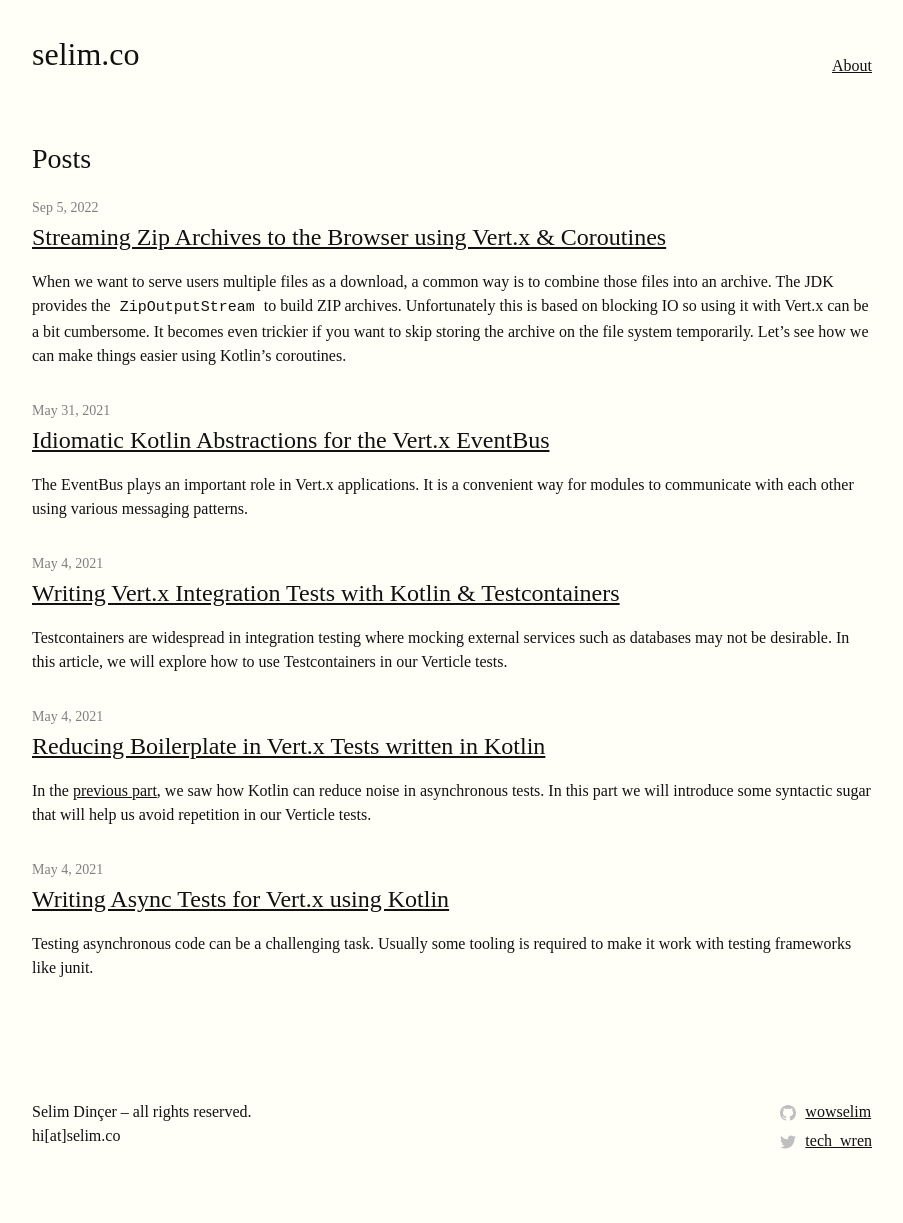
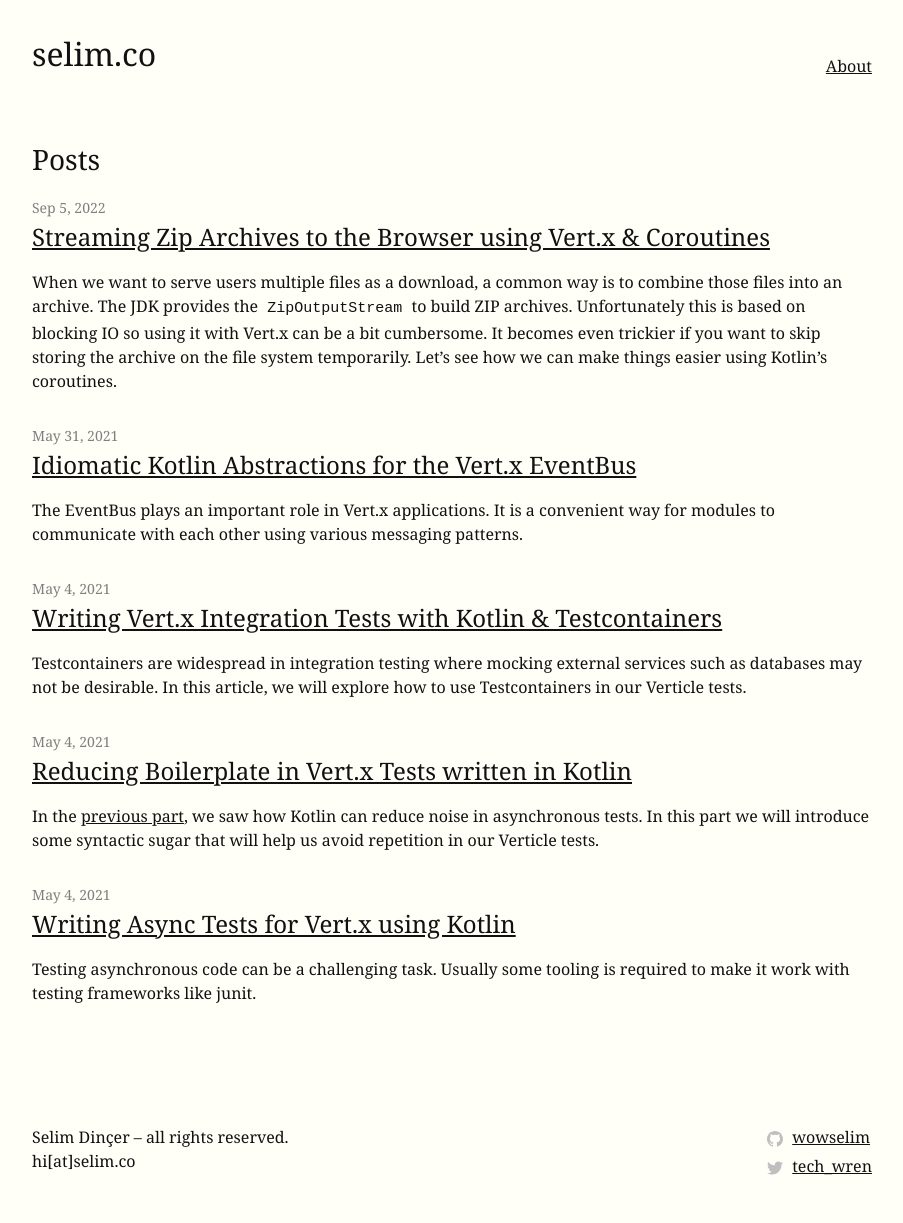
Before and after one commit to wowselim/wowselim.github.io, a Jekyll site: the page built from index.markdown, in a window 1280 px wide. Shown: the whole page, without its empty margins (188-1091 px from the left). Built offline with Jekyll 4.4.1, drawn with Linux system fonts in a browser that asks for light colours; some web fonts are replaced; before the commit the page ends 1198 px from its top, so only the background shows below that.

Commit message:
get rid of google font

```diff
--- a/_sass/minima.scss
+++ b/_sass/minima.scss
@@ -2,8 +2,7 @@
 
 // Define defaults for each variable.
 
-@import url('https://fonts.googleapis.com/css2?family=Bona+Nova&display=swap');
-$base-font-family: 'Bona Nova', serif !default;
+$base-font-family: Georgia, serif !default;
 $base-font-size:   16px !default;
 $base-font-weight: 400 !default;
 $small-font-size:  $base-font-size * 0.875 !default;
```
